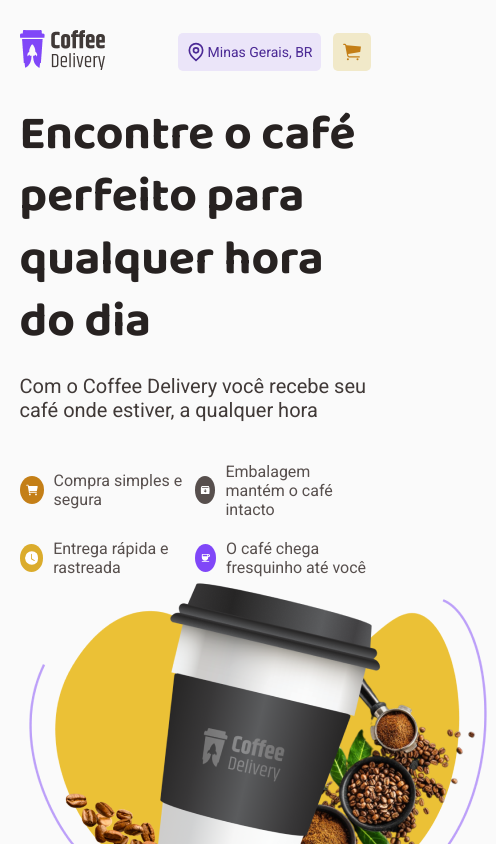
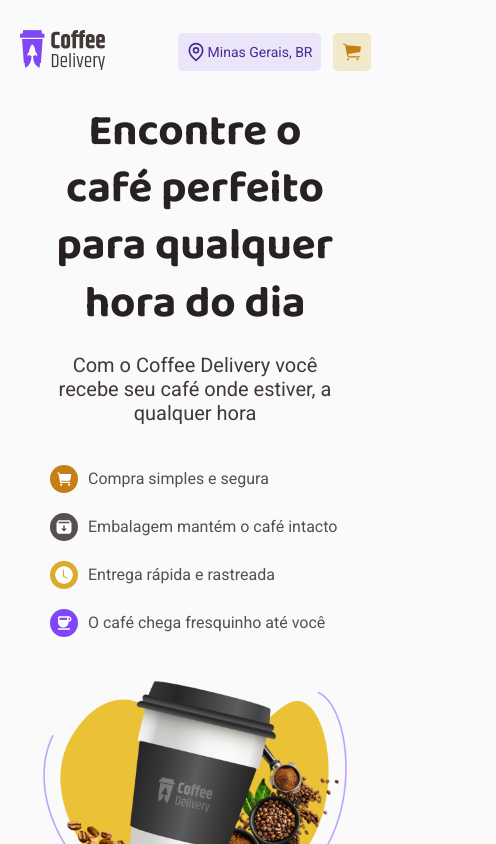
Before and after one commit to MatheusAndrade23/Coffee_Delivery, a React (Vite) app: page / in a window 390 px wide. Shown: the top 844 px of the page, 496 px wide, since content can reach past the window. Built offline with nearby package versions, Linux system fonts and the light colour scheme.

Commit message:
Responsive

```diff
--- a/src/pages/Home/styles.ts
+++ b/src/pages/Home/styles.ts
@@ -13,10 +13,19 @@
   flex-flow: row wrap;
   align-items: center;
   justify-content: space-between;
+  margin-bottom: 30px;
 
   & img {
     width: 47.6rem;
-    height: 36rem;
+    /* height: 36rem; */
+  }
+
+  @media (max-width: 1215px) {
+    justify-content: center;
+
+    & img {
+      width: 90%;
+    }
   }
 `;
 
@@ -35,6 +44,10 @@
       font-size: ${({ theme }) => theme.fonts.sizes.xxhuge};
       width: 100%;
       line-height: 130%;
+
+      @media (max-width: 600px) {
+        font-size: ${({ theme }) => theme.fonts.sizes.xhuge};
+      }
     }
 
     & p {
@@ -43,6 +56,11 @@
       font-size: ${({ theme }) => theme.fonts.sizes.medium2};
     }
   }
+
+  @media (max-width: 1215px) {
+    width: 80%;
+    text-align: center;
+  }
 `;
 
 export const Advantages = styled.div`
@@ -50,12 +68,15 @@
   width: 100%;
   display: flex;
   flex-flow: row wrap;
+  justify-content: center;
+  margin-bottom: 40px;
 
   & div {
     width: 50%;
     display: flex;
     align-items: center;
     margin-top: 2rem;
+    min-width: 290px;
 
     & span {
       font-size: ${({ theme }) => theme.fonts.sizes.small4};
@@ -103,5 +124,9 @@
     & > div {
       margin: 2rem 0;
     }
+
+    @media (max-width: 600px) {
+      justify-content: center;
+    }
   }
 `;
```
